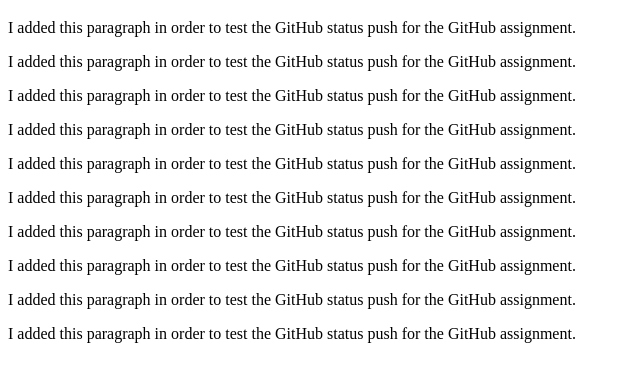
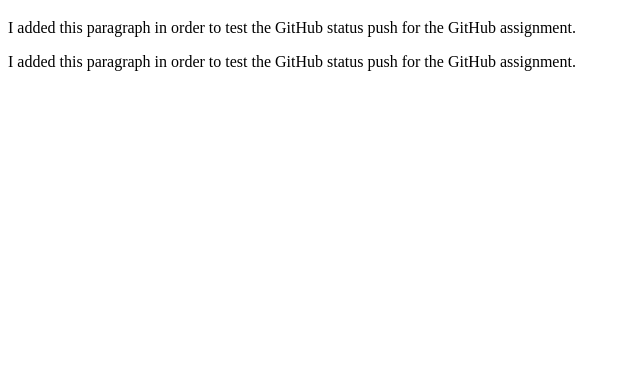
Before and after one commit to lucnguy6912/test, a plain HTML site: page index.html in a window 1280 px wide. Shown: the part 61-442 px from the top of the page, without its empty margins (0-640 px from the left). Drawn offline with Linux system fonts and the light colour scheme.

Commit message:
fix: remove duplicate

```diff
--- a/index.html
+++ b/index.html
@@ -9,13 +9,5 @@
 		<h1>Test</h1>
 		<p>I added this paragraph in order to test the GitHub status push for the GitHub assignment.</p>
 		<p>I added this paragraph in order to test the GitHub status push for the GitHub assignment.</p>
-		<p>I added this paragraph in order to test the GitHub status push for the GitHub assignment.</p>
-		<p>I added this paragraph in order to test the GitHub status push for the GitHub assignment.</p>
-		<p>I added this paragraph in order to test the GitHub status push for the GitHub assignment.</p>
-		<p>I added this paragraph in order to test the GitHub status push for the GitHub assignment.</p>
-		<p>I added this paragraph in order to test the GitHub status push for the GitHub assignment.</p>
-		<p>I added this paragraph in order to test the GitHub status push for the GitHub assignment.</p>
-		<p>I added this paragraph in order to test the GitHub status push for the GitHub assignment.</p>
-		<p>I added this paragraph in order to test the GitHub status push for the GitHub assignment.</p>
 	</body>
 </html>
```
